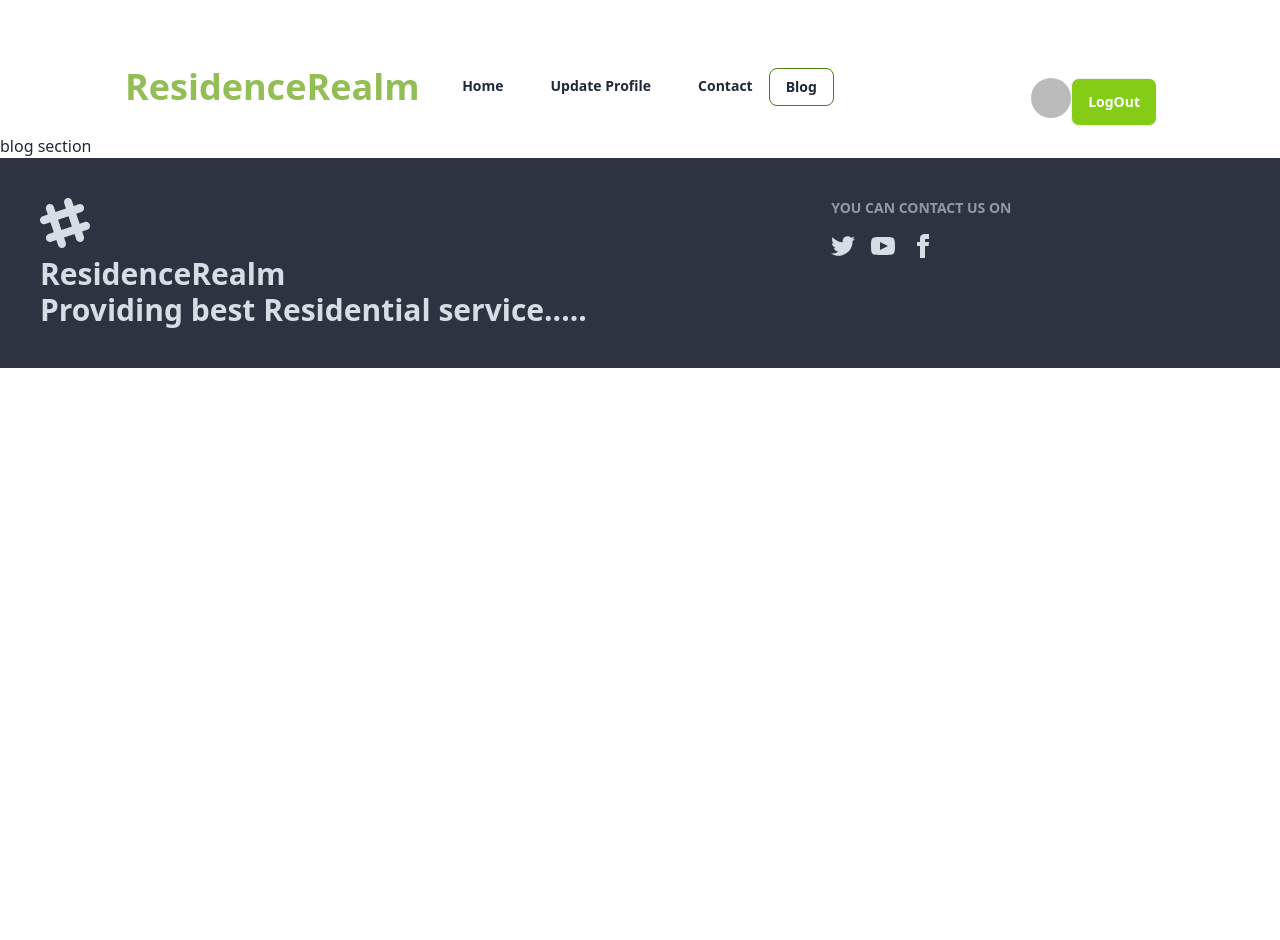
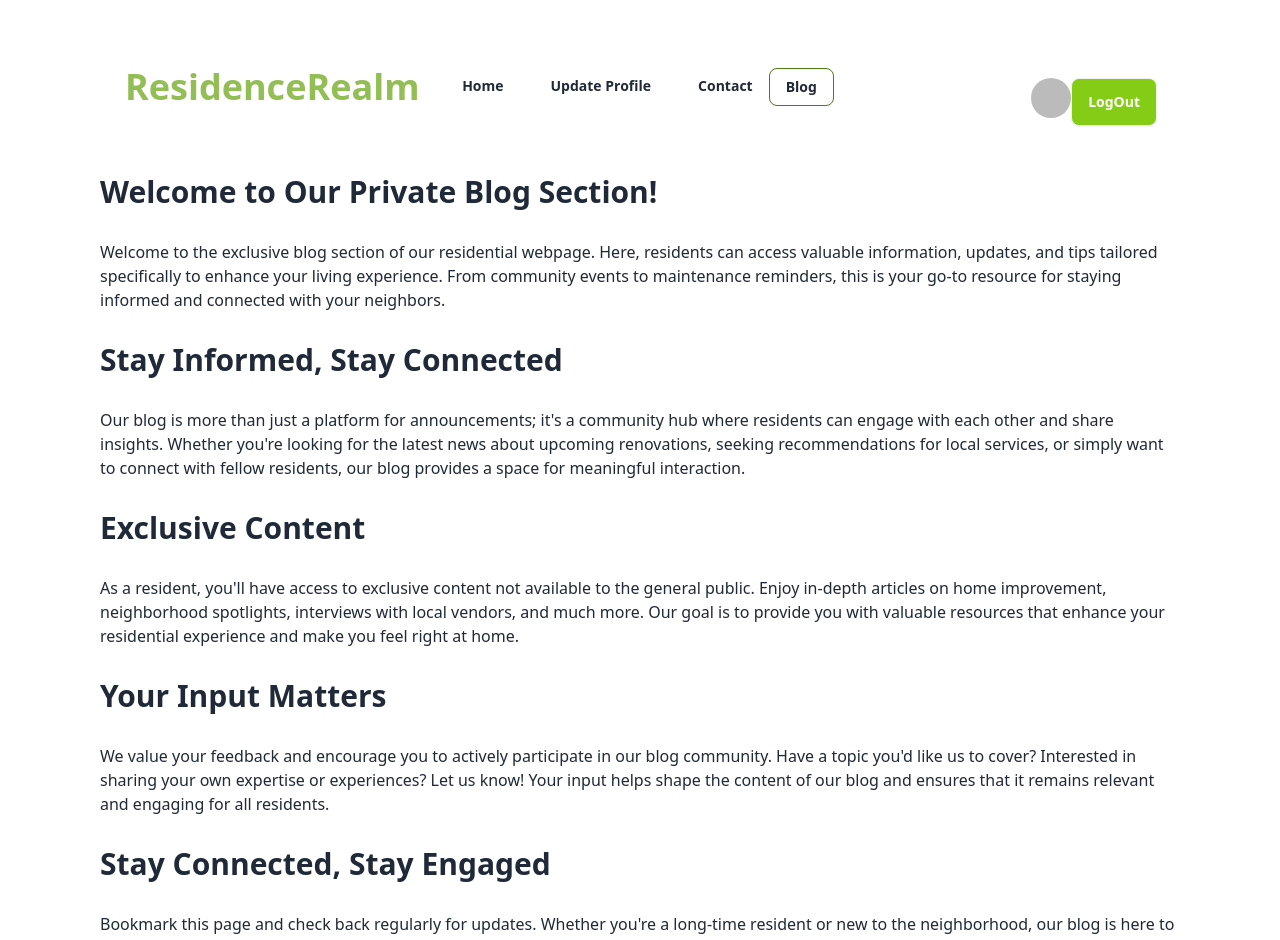
Before and after one commit to Isratjahan6898/real-estate-project-about-residential, a React (Vite) app: page /blog in a window 1280 px wide. Shown: the top 940 px of the page. Before the commit the page ends 800 px from the top, so only its background shows below. Built offline with nearby package versions, Linux system fonts and the light colour scheme; no server answers; sample sign-in values are in the browser's storage.

Commit message:
finish the project

```diff
--- a/src/Componets/Blog/Blog.jsx
+++ b/src/Componets/Blog/Blog.jsx
@@ -7,10 +7,27 @@ const Blog = () => {
 
        <Helmet>
                 <title>
-                    Real Esate |blog
+                    Real Esate |Blog
                 </title>
             </Helmet>
-            blog section
+            <div className="mx-[10px] md:mx-[40px] lg:mx-[100px] my-[40px]">
+                <h1 className="font-bold text-3xl">Welcome to Our Private Blog Section!</h1>
+                <p className="my-[30px]">Welcome to the exclusive blog section of our residential webpage. Here, residents can access valuable information, updates, and tips tailored specifically to enhance your living experience. From community events to maintenance reminders, this is your go-to resource for staying informed and connected with your neighbors.</p>
+
+                <h1 className="font-bold text-3xl">Stay Informed, Stay Connected</h1>
+                <p className="my-[30px]">Our blog is more than just a platform for announcements; it's a community hub where residents can engage with each other and share insights. Whether you're looking for the latest news about upcoming renovations, seeking recommendations for local services, or simply want to connect with fellow residents, our blog provides a space for meaningful interaction.</p>
+
+               <h1 className="font-bold text-3xl">Exclusive Content</h1>
+               <p className="my-[30px]">As a resident, you'll have access to exclusive content not available to the general public. Enjoy in-depth articles on home improvement, neighborhood spotlights, interviews with local vendors, and much more. Our goal is to provide you with valuable resources that enhance your residential experience and make you feel right at home.</p>
+
+               <h1 className="font-bold text-3xl">Your Input Matters</h1>
+               <p className="my-[30px]">We value your feedback and encourage you to actively participate in our blog community. Have a topic you'd like us to cover? Interested in sharing your own expertise or experiences? Let us know! Your input helps shape the content of our blog and ensures that it remains relevant and engaging for all residents.</p>
+
+               <h1 className="font-bold text-3xl">Stay Connected, Stay Engaged</h1>
+               <p className="my-[30px]">Bookmark this page and check back regularly for updates. Whether you're a long-time resident or new to the neighborhood, our blog is here to help you make the most of your residential experience. Thank you for being part of our community, and we look forward to sharing valuable insights and experiences with you through our private blog section.</p>
+
+
+            </div>
         </div>
     );
 };
--- a/src/Componets/CardDetails/CardDetails.jsx
+++ b/src/Componets/CardDetails/CardDetails.jsx
@@ -7,7 +7,7 @@ const CardDetails = ({category}) => {
     const {id}= category;
     return (
         <div  >
-            <div  data-aos="fade-up" data-aos-anchor=".other-element"  className="card  bg-base-100 shadow-xl ">
+            <div  data-aos="fade-up" data-aos-delay="300" data-aos-anchor=".other-element"  className="card  bg-base-100 shadow-xl ">
   <figure className="px-10 pt-10">
     <img src={category.image} alt="Shoes" className="rounded-xl" />
   </figure>
--- a/src/Componets/Login/Login.jsx
+++ b/src/Componets/Login/Login.jsx
@@ -4,7 +4,8 @@ import { AuthContext } from "../../Providers/AuthProvider";
 import {  useLocation } from "react-router-dom";
 import { useNavigate } from "react-router-dom";
 import { Helmet } from "react-helmet-async";
-
+import {  toast } from 'react-toastify';
+import 'react-toastify/dist/ReactToastify.css';
 
 
 const Login = () => {
@@ -24,10 +25,12 @@ const Login = () => {
    signIn(email, password)
    .then(result=>{
     console.log(result.user);
+    toast.success("user loging Create Successfully")
     navigate(location?.state? location.state: '/');
    })
    .catch(error=>{
-    console.error(error)
+    console.error(error);
+    toast.error("please give currect information")
    })
 
 
--- a/src/Componets/Registation/Registation.jsx
+++ b/src/Componets/Registation/Registation.jsx
@@ -40,14 +40,14 @@ const Registation = () => {
       setRegistError ('password should be 6 character');
       return;
     }
-    else if(!/A-Z/.test(password)){
+    else if(/A-Z/.test(password)){
 
       setRegistError('At least one upperCase letter need');
       return;
     }
 
     else if (!/[a-z]/.test(password)) {
-      toast.error('Password must contain at least one lowercase letter');
+      setRegistError('Password must contain at least one lowercase letter');
       return;
     }
 
@@ -57,7 +57,7 @@ const Registation = () => {
     updateUserProfile (name,photo)
     .then(()=>{
       // setSuccess('user Successfuly')
-      toast.success("user Create Successfully")
+      toast.success("user resister Create Successfully")
       navigate(from);
     })
 
--- a/src/Componets/ViewProperty/ViewProperty.jsx
+++ b/src/Componets/ViewProperty/ViewProperty.jsx
@@ -22,6 +22,10 @@ const ViewProperty = () => {
                     Real Esate |Card Details
                 </title>
             </Helmet>
+
+            <div className="mb-[30px]">
+              <img className="w-full h-[400px]" src={card.image} alt="" />
+            </div>
            <div className="hero  bg-base-200"   >
   <div  className="hero-content  flex-col lg:flex-row-reverse" >
 
--- a/src/main.jsx
+++ b/src/main.jsx
@@ -33,7 +33,7 @@ const router = createBrowserRouter([
       },
       {
         path:'/updateProfile',
-        element:<UpdateProfile></UpdateProfile>
+        element:<PrivateRoute><UpdateProfile></UpdateProfile></PrivateRoute>
       },
       {
          path:'/contact',
@@ -42,7 +42,7 @@ const router = createBrowserRouter([
 
       {
         path:'/blog',
-        element:<Blog></Blog>
+        element:<PrivateRoute><Blog></Blog></PrivateRoute>
      },
 
 
```
